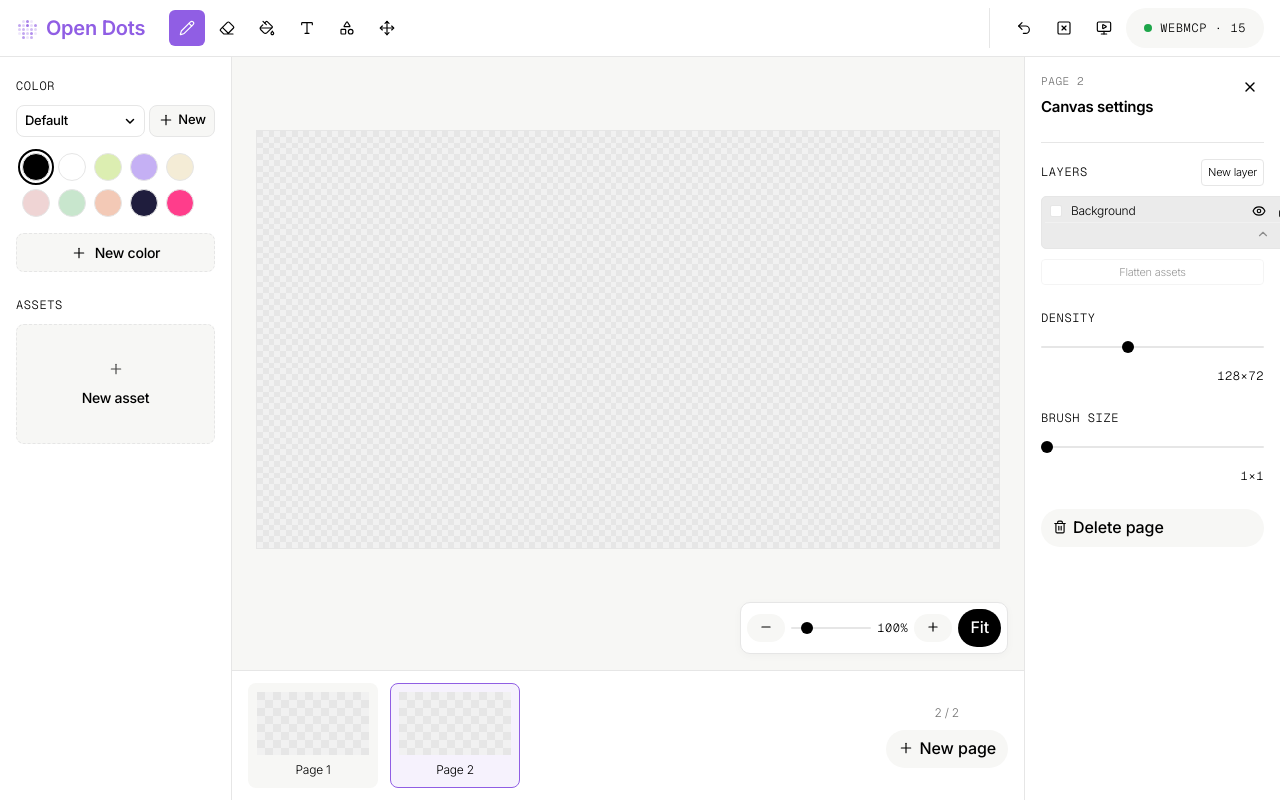
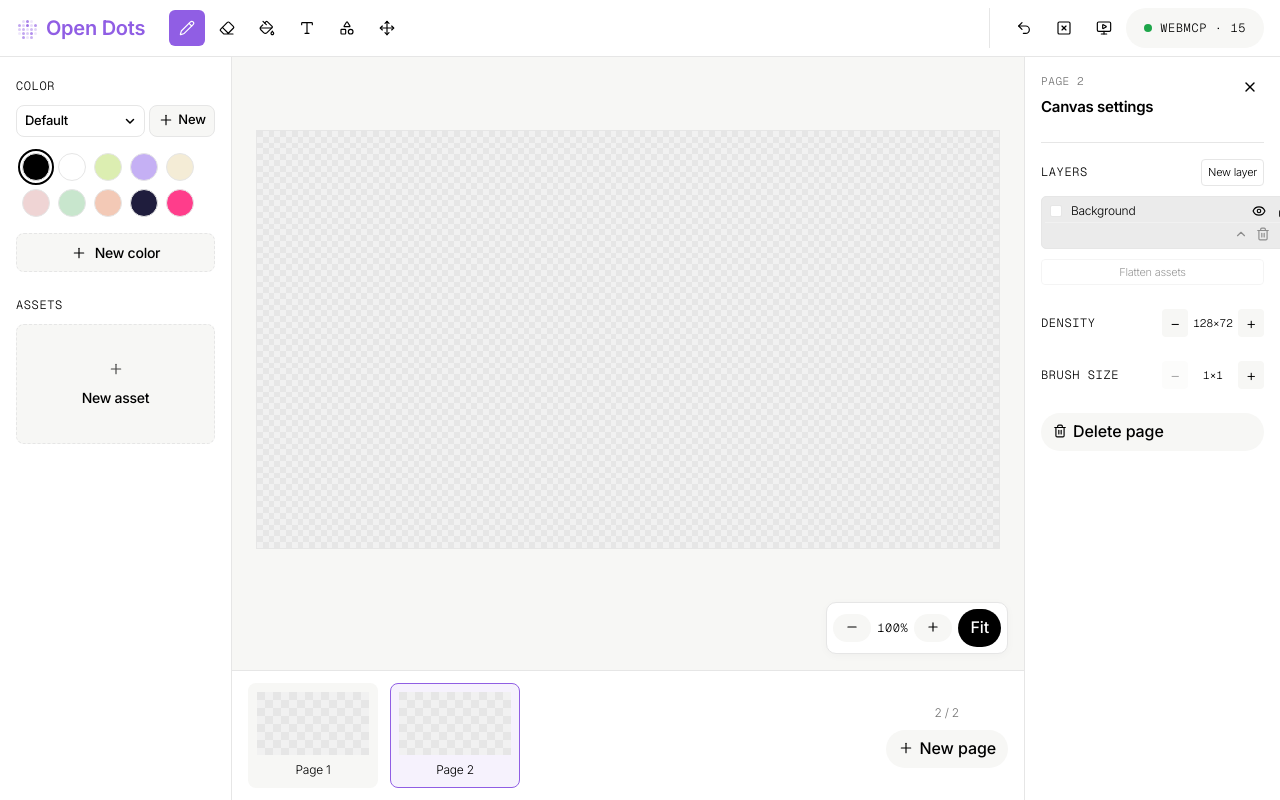
Before and after one commit to MichaelHo02/open-dots, a Next.js app: page / in a window 1280 px wide. Both pictures are taken after a click on the button "New page". Built offline with nearby package versions, Linux system fonts and the light colour scheme.

Commit message:
Add undoable layer deletion and compact canvas controls

```diff
--- a/app/globals.css
+++ b/app/globals.css
@@ -1986,3 +1986,10 @@ input {
 @media (max-width: 600px) { .canvas-inspector { bottom: 130px; } .strip { padding: 8px; gap: 8px; } }
 
 .stage-board[data-locked="true"] .stage { cursor: not-allowed; }
+
+.canvas-inspector .access-density, .canvas-inspector .access-brush { display: flex; align-items: center; justify-content: space-between; gap: 8px; }
+.compact-stepper { display: inline-flex; align-items: center; gap: 4px; }
+.compact-stepper button { width: 26px; height: 28px; border: 0; border-radius: 4px; background: var(--surface-soft); cursor: pointer; }
+.compact-stepper button:disabled { opacity: .35; cursor: default; }
+.compact-stepper button:focus-visible { outline: 2px solid var(--brand-accent); }
+.compact-stepper .size { min-width: 42px; text-align: center; font-size: 11px; letter-spacing: 0; }
--- a/components/CanvasInspector.tsx
+++ b/components/CanvasInspector.tsx
@@ -11,6 +11,7 @@ export function CanvasInspector({ onClose }: { onClose: () => void }) {
   const api = useFilm();
   const { film, active, tool, brushSize, textSize, textFont, color, frame, shapeFilled, workshopOpen } = api;
   const density = active ?? film.pages[0];
+  const densityLocked = !!active && (activePageLayer(active).locked || !activePageLayer(active).visible);
   const number = film.activeIndex + 1;
   return (
     <aside className="canvas-inspector screen-only" aria-label="Canvas settings" onKeyDown={(event) => { if (event.key === "Escape") { event.stopPropagation(); onClose(); } }}>
@@ -24,43 +25,21 @@ export function CanvasInspector({ onClose }: { onClose: () => void }) {
             {!workshopOpen ? (
               <section className="access-group access-density" aria-label="Density">
                 <p className="sidebar-label">Density</p>
-                <label className="scale-field panel-scale">
-                  <input
-                    type="range"
-                    min={MIN_WIDTH}
-                    max={MAX_WIDTH}
-                    step={16}
-                    value={density?.width ?? DEFAULT_WIDTH}
-                    aria-label="Pixels across this page"
-                    disabled={!!active && (activePageLayer(active).locked || !activePageLayer(active).visible)}
-                    onChange={(event) =>
-                      api.setDensity(Number(event.target.value))
-                    }
-                  />
-                </label>
-                <span className="size">
-                  {density?.width ?? DEFAULT_WIDTH}×
-                  {density?.height ?? DEFAULT_HEIGHT}
-                </span>
+                <div className="compact-stepper" role="group" aria-label="Page density">
+                  <button type="button" aria-label="Decrease density" disabled={densityLocked || (density?.width ?? DEFAULT_WIDTH) <= MIN_WIDTH} onClick={() => api.setDensity(Math.max(MIN_WIDTH, (density?.width ?? DEFAULT_WIDTH) - 16))}>−</button>
+                  <span className="size">{density?.width ?? DEFAULT_WIDTH}×{density?.height ?? DEFAULT_HEIGHT}</span>
+                  <button type="button" aria-label="Increase density" disabled={densityLocked || (density?.width ?? DEFAULT_WIDTH) >= MAX_WIDTH} onClick={() => api.setDensity(Math.min(MAX_WIDTH, (density?.width ?? DEFAULT_WIDTH) + 16))}>+</button>
+                </div>
               </section>
             ) : null}
             {tool === "pencil" || tool === "eraser" ? (
               <section className="access-group access-brush" aria-label="Brush size">
                 <p className="sidebar-label">Brush size</p>
-                <label className="scale-field panel-scale">
-                  <input
-                    type="range"
-                    min={MIN_BRUSH_SIZE}
-                    max={MAX_BRUSH_SIZE}
-                    step={1}
-                    value={brushSize}
-                    aria-label="Brush size"
-                    onChange={(event) =>
-                      api.setBrushSize(Number(event.target.value))
-                    }
-                  />
-                </label>
-                <span className="size">{brushSizeLabel(brushSize)}</span>
+                <div className="compact-stepper" role="group" aria-label="Brush size">
+                  <button type="button" aria-label="Decrease brush size" disabled={brushSize <= MIN_BRUSH_SIZE} onClick={() => api.setBrushSize(brushSize - 1)}>−</button>
+                  <span className="size">{brushSizeLabel(brushSize)}</span>
+                  <button type="button" aria-label="Increase brush size" disabled={brushSize >= MAX_BRUSH_SIZE} onClick={() => api.setBrushSize(brushSize + 1)}>+</button>
+                </div>
               </section>
             ) : null}
           {tool === "text" ? (
--- a/components/LayersPanel.tsx
+++ b/components/LayersPanel.tsx
@@ -1,6 +1,6 @@
 "use client";
 
-import { Eye, EyeOff, Lock, Unlock, ChevronDown, ChevronUp } from "lucide-react";
+import { Trash2, Eye, EyeOff, Lock, Unlock, ChevronDown, ChevronUp } from "lucide-react";
 import { useFilm } from "@/lib/film-store";
 import { activePageLayer, pageLayers, type PageLayer } from "@/lib/types";
 
@@ -104,6 +104,11 @@ function LayerRow({
           >
             <ChevronUp size={14} aria-hidden="true" />
           </button>
+          <button type="button" className="layers-icon-button"
+            aria-label={`Delete layer ${layer.name}`} title={layer.locked ? "Unlock layer to delete" : "Delete layer"}
+            disabled={count <= 1 || layer.locked} onClick={() => api.removeLayer(layer.id)}>
+            <Trash2 size={14} aria-hidden="true" />
+          </button>
           <button
             type="button"
             className="layers-icon-button"
--- a/components/StageZoomControls.tsx
+++ b/components/StageZoomControls.tsx
@@ -9,7 +9,7 @@ import {
 } from "@/lib/types";
 
 export function StageZoomControls() {
-  const { stageZoom, setStageZoom, stepStageZoom, resetStageZoom } = useFilm();
+  const { stageZoom, stepStageZoom, resetStageZoom } = useFilm();
   const atMin = stageZoom <= MIN_STAGE_ZOOM + 0.001;
   const atMax = stageZoom >= MAX_STAGE_ZOOM - 0.001;
   const atFit = stageZoom === 1;
@@ -25,17 +25,6 @@ export function StageZoomControls() {
       >
         <Minus size={14} aria-hidden="true" />
       </button>
-      <label className="scale-field zoom-slider">
-        <input
-          type="range"
-          min={MIN_STAGE_ZOOM * 100}
-          max={MAX_STAGE_ZOOM * 100}
-          step={25}
-          value={Math.round(stageZoom * 100)}
-          aria-label="Canvas zoom"
-          onChange={(event) => setStageZoom(Number(event.target.value) / 100)}
-        />
-      </label>
       <span className="size zoom-label">{stageZoomLabel(stageZoom)}</span>
       <button
         type="button"
--- a/lib/film-store.tsx
+++ b/lib/film-store.tsx
@@ -1426,6 +1426,18 @@ function createApi(
       pushUndo();
       commitLayers(page, [...layers, layer], layer.id);
       return layer;
+    },
+    removeLayer: (id) => {
+      const page = activePage();
+      if (!page) return false;
+      const layers = pageLayers(page);
+      const index = layers.findIndex(layer => layer.id === id);
+      if (layers.length <= 1 || index < 0 || layers[index].locked) return false;
+      const remaining = layers.filter(layer => layer.id !== id);
+      const selected = activePageLayer(page).id;
+      pushUndo();
+      commitLayers(page, remaining, selected === id ? remaining[Math.max(0, index - 1)].id : selected);
+      return true;
     },
     selectLayer: (id) => {
       const page = activePage();
--- a/lib/types.ts
+++ b/lib/types.ts
@@ -266,6 +266,7 @@ export interface FilmApi {
   addSwatch: (color: string) => boolean;
   resetPalette: () => void;
   addLayer: () => PageLayer | null;
+  removeLayer: (id: string) => boolean;
   selectLayer: (id: string) => boolean;
   updateLayer: (id: string, patch: { name?: string; visible?: boolean; locked?: boolean }) => boolean;
   moveLayer: (id: string, direction: -1 | 1) => boolean;
--- a/scripts/layers-store-check.ts
+++ b/scripts/layers-store-check.ts
@@ -119,3 +119,23 @@ assert.equal(page().pixels[4 * page().width + 7], "",
   "undo after a layer switch must restore the pre-move snapshot without anchoring moved pixels");
 
 console.log("PASS: layer isolation, edit guards, flatten undo metadata, stamp clear, floating selection preservation");
+
+const removable = store.addLayer();
+assert.ok(removable);
+store.drawPixels([{ x: 4, y: 4, color: "#123456" }]);
+const beforeDelete = JSON.stringify(page());
+assert.equal(store.removeLayer("missing"), false);
+assert.equal(store.removeLayer(removable.id), true);
+assert.notEqual(page().activeLayerId, removable.id);
+assert.equal(store.undo(), true);
+assert.equal(JSON.stringify(page()), beforeDelete, "Undo restores layer content, order and selection");
+store.updateLayer(removable.id, { locked: true });
+assert.equal(store.removeLayer(removable.id), false, "Locked layers cannot be deleted");
+store.updateLayer(removable.id, { locked: false });
+while ((page().layers?.length ?? 1) > 1) {
+  const candidate = page().layers![0];
+  store.updateLayer(candidate.id, { locked: false });
+  assert.equal(store.removeLayer(candidate.id), true);
+}
+assert.equal(store.removeLayer(page().activeLayerId!), false, "Keep at least one layer");
+console.log("PASS: layer deletion, undo, missing ID, lock and final-layer protection");
```
Also changed, not shown: 1 other file (tests, documents, lock files or other folders).
